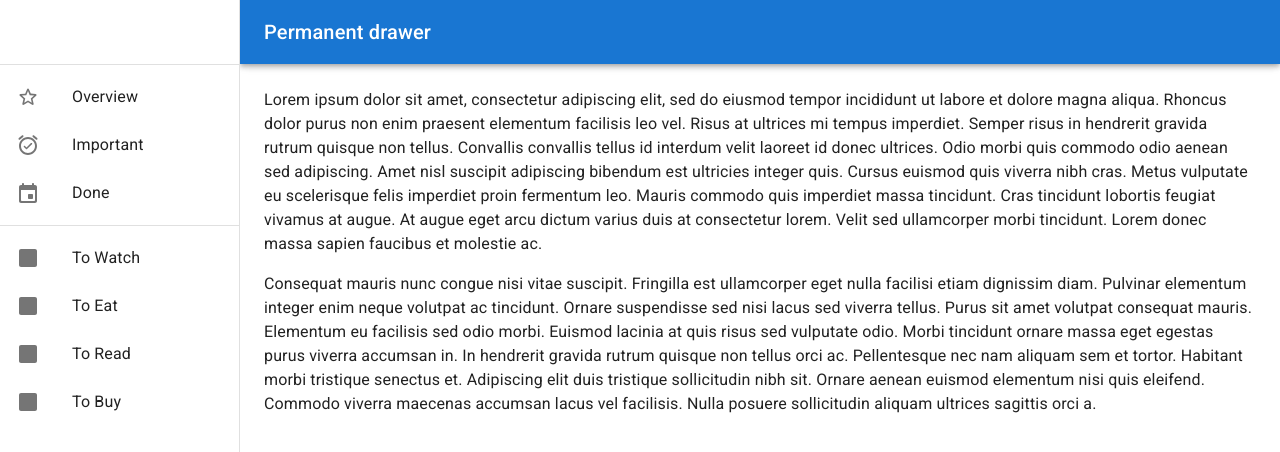
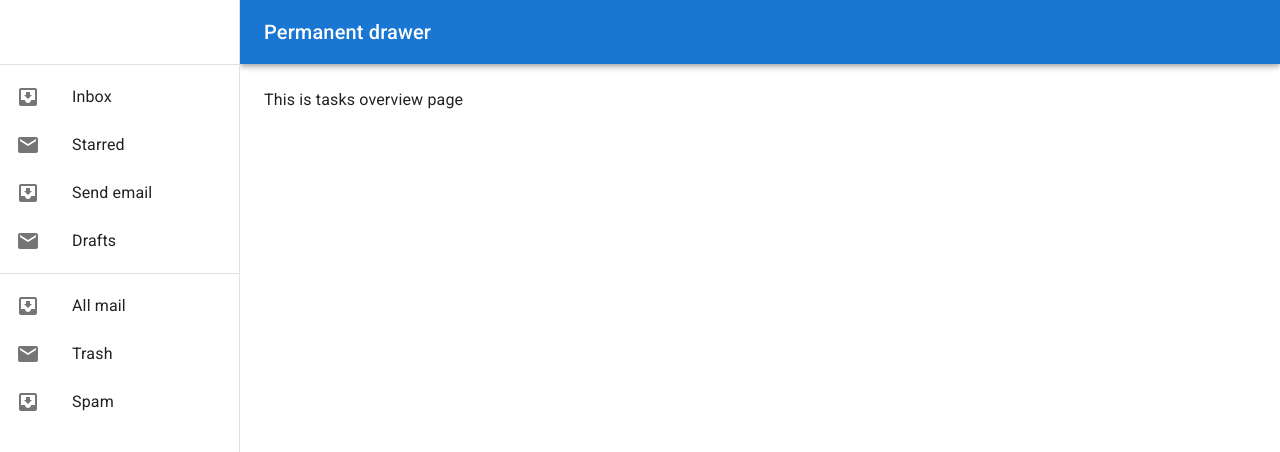
Before and after one commit to yoyotruly/smart-todo-list, a JavaScript app in the folder frontend/: page /tasks in a window 1280 px wide. Shown: the top 452 px of the page. Built offline with nearby package versions, Linux system fonts and the light colour scheme; the HTML template or start-up script is replaced by a standard one.

Commit message:
Break tasks page into components

```diff
--- a/frontend/src/App.js
+++ b/frontend/src/App.js
@@ -1,3 +1,4 @@
+import CssBaseline from '@mui/material/CssBaseline';
 import { BrowserRouter as Router, Routes, Route } from "react-router-dom"
 import Home from "./pages/Home"
 import Login from "./pages/Login"
@@ -12,6 +13,8 @@ import TaskLabel from "./pages/tasks/TaskLabel"
 
 function App() {
   return (
+    <>
+      <CssBaseline />
       <Router>
         <Routes>
           <Route path="/" element={<Home />} />
@@ -27,6 +30,7 @@ function App() {
           </Route>
         </Routes>
       </Router>
+    </>
   );
 }
 
--- /dev/null
+++ b/frontend/src/components/MainContent.js
@@ -0,0 +1,18 @@
+import Box from '@mui/material/Box';
+import Toolbar from '@mui/material/Toolbar';
+import Typography from '@mui/material/Typography';
+
+export default function MainContent() {
+  return (
+    <Box
+      component="main"
+      sx={{ flexGrow: 1, bgcolor: 'background.default', p: 3 }}
+    >
+    <Toolbar />
+    <Typography paragraph>
+      This is tasks overview page
+    </Typography>
+
+    </Box>
+  )
+}
--- a/frontend/src/components/Sidebar.js
+++ b/frontend/src/components/Sidebar.js
@@ -1,37 +1,18 @@
-import * as React from 'react';
-import Box from '@mui/material/Box';
 import Drawer from '@mui/material/Drawer';
-import CssBaseline from '@mui/material/CssBaseline';
-import AppBar from '@mui/material/AppBar';
 import Toolbar from '@mui/material/Toolbar';
 import List from '@mui/material/List';
-import Typography from '@mui/material/Typography';
 import Divider from '@mui/material/Divider';
 import ListItem from '@mui/material/ListItem';
 import ListItemButton from '@mui/material/ListItemButton';
 import ListItemIcon from '@mui/material/ListItemIcon';
 import ListItemText from '@mui/material/ListItemText';
-import StarOutlineRoundedIcon from '@mui/icons-material/StarOutlineRounded';
-import EventRoundedIcon from '@mui/icons-material/EventRounded';
-import AlarmOnRoundedIcon from '@mui/icons-material/AlarmOnRounded';
-import SquareRoundedIcon from '@mui/icons-material/SquareRounded';
+import InboxIcon from '@mui/icons-material/MoveToInbox';
+import MailIcon from '@mui/icons-material/Mail';
 
 const drawerWidth = 240;
 
-export default function PermanentDrawerLeft() {
+export default function Sidebar() {
   return (
-    <Box sx={{ display: 'flex' }}>
-      <CssBaseline />
-      <AppBar
-        position="fixed"
-        sx={{ width: `calc(100% - ${drawerWidth}px)`, ml: `${drawerWidth}px` }}
-      >
-        <Toolbar>
-          <Typography variant="h6" noWrap component="div">
-            Permanent drawer
-          </Typography>
-        </Toolbar>
-      </AppBar>
       <Drawer
         sx={{
           width: drawerWidth,
@@ -47,41 +28,24 @@ export default function PermanentDrawerLeft() {
         <Toolbar />
         <Divider />
         <List>
-        <ListItem key="Overview" disablePadding>
-            <ListItemButton>
-              <ListItemIcon>
-                <StarOutlineRoundedIcon />
-              </ListItemIcon>
-              <ListItemText primary="Overview" />
-            </ListItemButton>
-          </ListItem>
-
-          <ListItem key="Important" disablePadding>
-            <ListItemButton>
-              <ListItemIcon>
-                <AlarmOnRoundedIcon />
-              </ListItemIcon>
-              <ListItemText primary="Important" />
-            </ListItemButton>
-          </ListItem>
-
-          <ListItem key="Done" disablePadding>
-            <ListItemButton>
-              <ListItemIcon>
-                <EventRoundedIcon />
-              </ListItemIcon>
-              <ListItemText primary="Done" />
-            </ListItemButton>
-          </ListItem>
-
+          {['Inbox', 'Starred', 'Send email', 'Drafts'].map((text, index) => (
+            <ListItem key={text} disablePadding>
+              <ListItemButton>
+                <ListItemIcon>
+                  {index % 2 === 0 ? <InboxIcon /> : <MailIcon />}
+                </ListItemIcon>
+                <ListItemText primary={text} />
+              </ListItemButton>
+            </ListItem>
+          ))}
         </List>
         <Divider />
         <List>
-          {["To Watch", 'To Eat', "To Read", "To Buy"].map((text, index) => (
+          {['All mail', 'Trash', 'Spam'].map((text, index) => (
             <ListItem key={text} disablePadding>
               <ListItemButton>
                 <ListItemIcon>
-                  <SquareRoundedIcon />
+                  {index % 2 === 0 ? <InboxIcon /> : <MailIcon />}
                 </ListItemIcon>
                 <ListItemText primary={text} />
               </ListItemButton>
@@ -89,39 +53,5 @@ export default function PermanentDrawerLeft() {
           ))}
         </List>
       </Drawer>
-      <Box
-        component="main"
-        sx={{ flexGrow: 1, bgcolor: 'background.default', p: 3 }}
-      >
-        <Toolbar />
-        <Typography paragraph>
-          Lorem ipsum dolor sit amet, consectetur adipiscing elit, sed do eiusmod
-          tempor incididunt ut labore et dolore magna aliqua. Rhoncus dolor purus non
-          enim praesent elementum facilisis leo vel. Risus at ultrices mi tempus
-          imperdiet. Semper risus in hendrerit gravida rutrum quisque non tellus.
-          Convallis convallis tellus id interdum velit laoreet id donec ultrices.
-          Odio morbi quis commodo odio aenean sed adipiscing. Amet nisl suscipit
-          adipiscing bibendum est ultricies integer quis. Cursus euismod quis viverra
-          nibh cras. Metus vulputate eu scelerisque felis imperdiet proin fermentum
-          leo. Mauris commodo quis imperdiet massa tincidunt. Cras tincidunt lobortis
-          feugiat vivamus at augue. At augue eget arcu dictum varius duis at
-          consectetur lorem. Velit sed ullamcorper morbi tincidunt. Lorem donec massa
-          sapien faucibus et molestie ac.
-        </Typography>
-        <Typography paragraph>
-          Consequat mauris nunc congue nisi vitae suscipit. Fringilla est ullamcorper
-          eget nulla facilisi etiam dignissim diam. Pulvinar elementum integer enim
-          neque volutpat ac tincidunt. Ornare suspendisse sed nisi lacus sed viverra
-          tellus. Purus sit amet volutpat consequat mauris. Elementum eu facilisis
-          sed odio morbi. Euismod lacinia at quis risus sed vulputate odio. Morbi
-          tincidunt ornare massa eget egestas purus viverra accumsan in. In hendrerit
-          gravida rutrum quisque non tellus orci ac. Pellentesque nec nam aliquam sem
-          et tortor. Habitant morbi tristique senectus et. Adipiscing elit duis
-          tristique sollicitudin nibh sit. Ornare aenean euismod elementum nisi quis
-          eleifend. Commodo viverra maecenas accumsan lacus vel facilisis. Nulla
-          posuere sollicitudin aliquam ultrices sagittis orci a.
-        </Typography>
-      </Box>
-    </Box>
   );
 }
--- a/frontend/src/components/TopBar.js
+++ b/frontend/src/components/TopBar.js
@@ -1,142 +1,20 @@
-import * as React from 'react';
-import { styled, alpha } from '@mui/material/styles';
 import AppBar from '@mui/material/AppBar';
-import Box from '@mui/material/Box';
 import Toolbar from '@mui/material/Toolbar';
-import IconButton from '@mui/material/IconButton';
-import InputBase from '@mui/material/InputBase';
-import Badge from '@mui/material/Badge';
-import MenuItem from '@mui/material/MenuItem';
-import Menu from '@mui/material/Menu';
-import SearchIcon from '@mui/icons-material/Search';
-import NotificationsIcon from '@mui/icons-material/Notifications';
-import Tooltip from '@mui/material/Tooltip';
-import Avatar from '@mui/material/Avatar';
 import Typography from '@mui/material/Typography';
 
-const settings = ['Profile', 'Account', 'Dashboard', 'Logout'];
+const drawerWidth = 240;
 
-const Search = styled('div')(({ theme }) => ({
-  position: 'relative',
-  borderRadius: theme.shape.borderRadius,
-  backgroundColor: alpha(theme.palette.common.white, 0.15),
-  '&:hover': {
-    backgroundColor: alpha(theme.palette.common.white, 0.25),
-  },
-  marginRight: theme.spacing(2),
-  marginLeft: 0,
-  width: '100%',
-  [theme.breakpoints.up('sm')]: {
-    marginLeft: theme.spacing(3),
-    width: 'auto',
-  },
-}));
-
-const SearchIconWrapper = styled('div')(({ theme }) => ({
-  padding: theme.spacing(0, 2),
-  height: '100%',
-  position: 'absolute',
-  pointerEvents: 'none',
-  display: 'flex',
-  alignItems: 'center',
-  justifyContent: 'center',
-}));
-
-const StyledInputBase = styled(InputBase)(({ theme }) => ({
-  color: 'inherit',
-  '& .MuiInputBase-input': {
-    padding: theme.spacing(1, 1, 1, 0),
-    // vertical padding + font size from searchIcon
-    paddingLeft: `calc(1em + ${theme.spacing(4)})`,
-    transition: theme.transitions.create('width'),
-    width: '100%',
-    [theme.breakpoints.up('md')]: {
-      width: '20ch',
-    },
-  },
-}));
-
-export default function PrimarySearchAppBar() {
-  const [anchorElUser, setAnchorElUser] = React.useState(null);
-
-  const handleOpenUserMenu = (event) => {
-    setAnchorElUser(event.currentTarget);
-  };
-
-  const handleCloseUserMenu = () => {
-    setAnchorElUser(null);
-  };
-
+export default function TopBar() {
   return (
-    <Box>
-      <AppBar position="static">
-        <Toolbar>
-          <Search>
-            <SearchIconWrapper>
-              <SearchIcon />
-            </SearchIconWrapper>
-            <StyledInputBase
-              placeholder="Search…"
-              inputProps={{ 'aria-label': 'search' }}
-              margin-right="auto"
-            />
-          </Search>
-          <Box sx={{ flexGrow: 1 }} />
-          <Box sx={{ display: { md: 'flex' } }}>
-            <IconButton
-              size="large"
-              aria-label="show 3 new notifications"
-              color="inherit"
-            >
-              <Badge badgeContent={3} color="error">
-                <NotificationsIcon />
-              </Badge>
-            </IconButton>
-            {/* <IconButton
-              size="large"
-              edge="end"
-              aria-label="account of current user"
-              aria-controls={menuId}
-              aria-haspopup="true"
-              onClick={handleProfileMenuOpen}
-              color="inherit"
-            >
-              <AccountCircle />
-            </IconButton> */}
-          </Box>
-
-          <Box sx={{ flexGrow: 0 }}>
-            <Tooltip title="Open settings">
-              <IconButton onClick={handleOpenUserMenu} sx={{ p: 0 }}>
-                <Avatar alt="Remy Sharp" src="/static/images/avatar/2.jpg" />
-              </IconButton>
-            </Tooltip>
-            <Menu
-              sx={{ mt: '45px' }}
-              id="menu-appbar"
-              anchorEl={anchorElUser}
-              anchorOrigin={{
-                vertical: 'top',
-                horizontal: 'right',
-              }}
-              keepMounted
-              transformOrigin={{
-                vertical: 'top',
-                horizontal: 'right',
-              }}
-              open={Boolean(anchorElUser)}
-              onClose={handleCloseUserMenu}
-            >
-              {settings.map((setting) => (
-                <MenuItem key={setting} onClick={handleCloseUserMenu}>
-                  <Typography textAlign="center">{setting}</Typography>
-                </MenuItem>
-              ))}
-            </Menu>
-          </Box>
-
-        </Toolbar>
-      </AppBar>
-    </Box>
-  );
+    <AppBar
+      position="fixed"
+      sx={{ width: `calc(100% - ${drawerWidth}px)`, ml: `${drawerWidth}px` }}
+      >
+      <Toolbar>
+        <Typography variant="h6" noWrap component="div">
+          Permanent drawer
+        </Typography>
+      </Toolbar>
+    </AppBar>
+  )
 }
--- a/frontend/src/pages/tasks/Tasks.js
+++ b/frontend/src/pages/tasks/Tasks.js
@@ -1,11 +1,18 @@
+import Box from '@mui/material/Box';
+
+import TopBar from "../../components/TopBar"
 import Sidebar from "../../components/Sidebar"
+import MainContent from '../../components/MainContent';
 
 function Tasks() {
   return (
-    <div>
+    <Box sx={{ display: 'flex' }}>
+
+      <TopBar />
       <Sidebar />
-      This is tasks overview page
-    </div>
+      <MainContent />
+
+    </Box>
   )
 }
 
```
Lines whose indentation alone changed are shown as unchanged.
